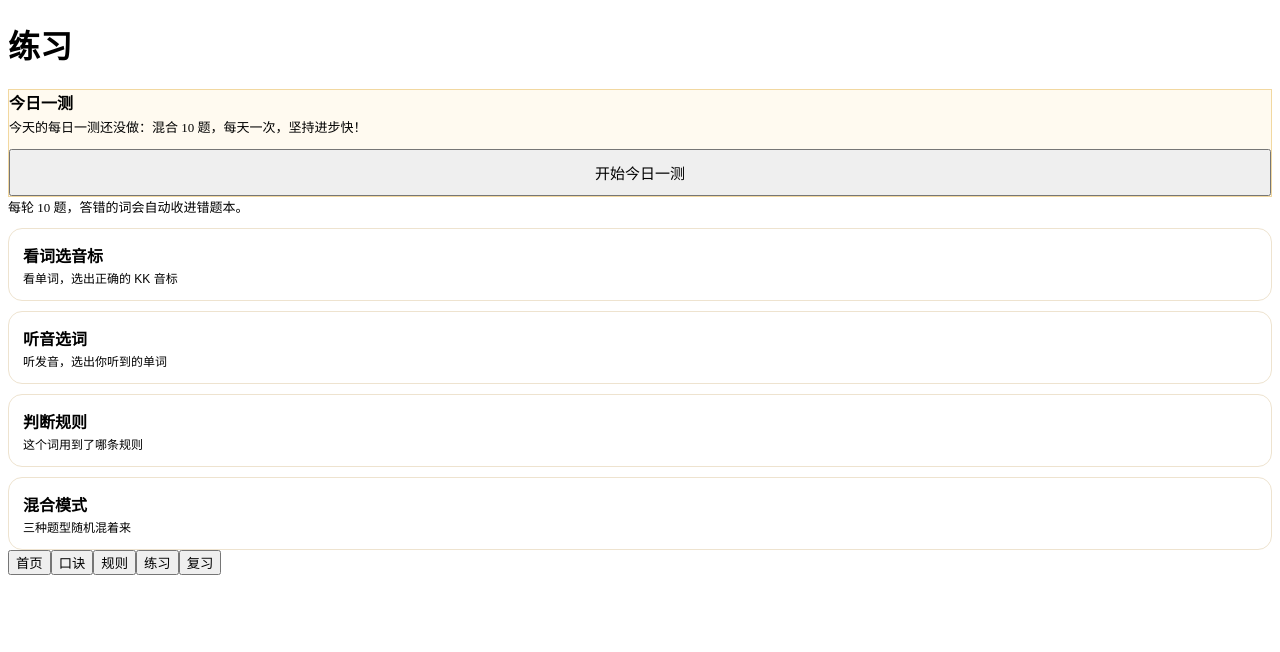
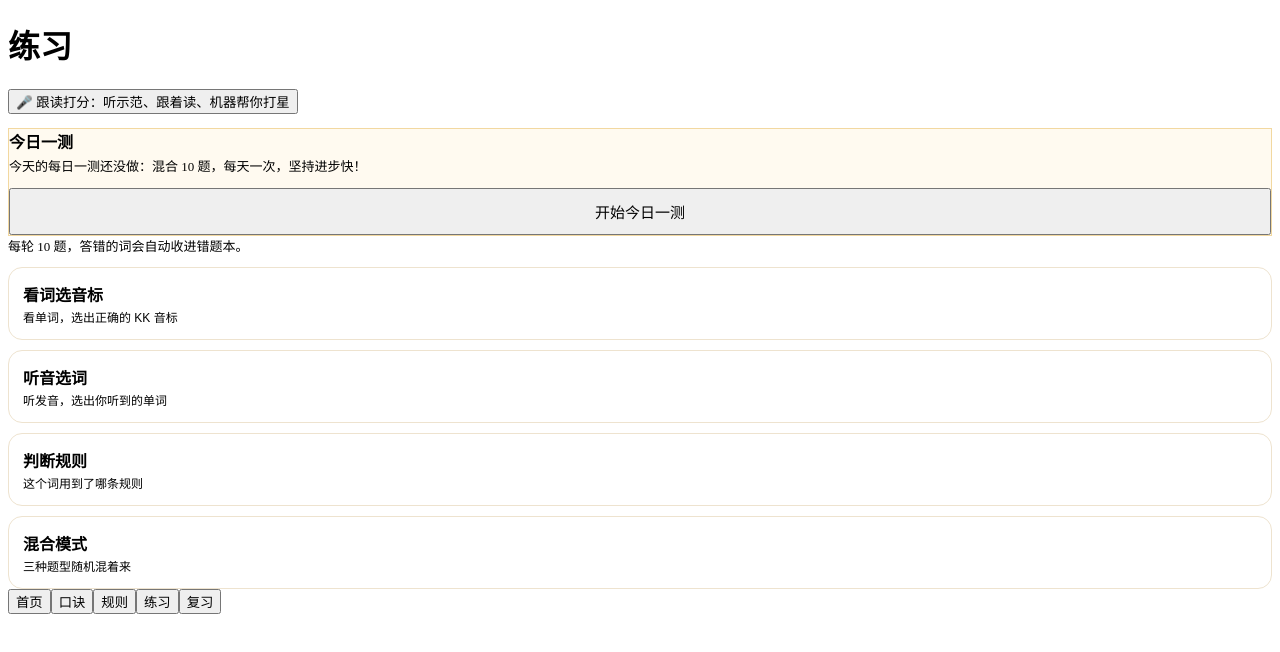
Before and after one commit to linsong0302/english_learn, a React (Vite) app in the folder app/: page / in a window 1280 px wide. Both pictures are taken after a click on the button "练习". Shown: the top 652 px of the page. Built offline with nearby package versions, Linux system fonts and the light colour scheme; the HTML template or start-up script is replaced by a standard one.

Commit message:
[lane6] Quiz 页顶部加跟读打分入口按钮（kk:open-extra 事件）

```diff
--- a/app/src/pages/Quiz.tsx
+++ b/app/src/pages/Quiz.tsx
@@ -118,6 +118,15 @@ export default function Quiz() {
     return (
       <div className="page">
         <h1>练习</h1>
+
+        {/* lane6：跟读打分入口（打开全屏二级页，不离开练习 Tab） */}
+        <button
+          className="btn btn-ghost btn-block"
+          style={{ marginBottom: 14, justifyContent: 'center' }}
+          onClick={() => window.dispatchEvent(new CustomEvent('kk:open-extra', { detail: 'echo' }))}
+        >
+          🎤 跟读打分：听示范、跟着读、机器帮你打星
+        </button>
 
         {!dailyDone ? (
           <div className="card daily-card">
```
Also changed, not shown: 1 other file (tests, documents, lock files or other folders).
